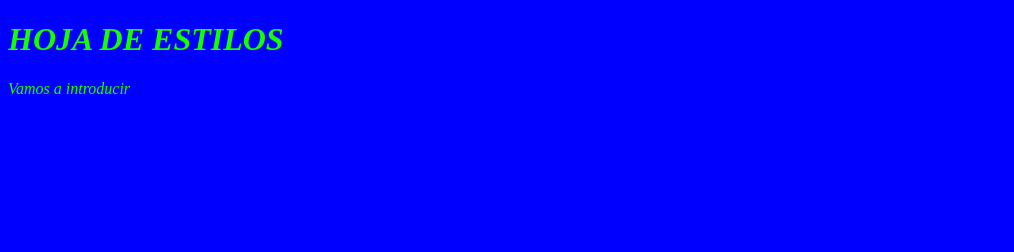
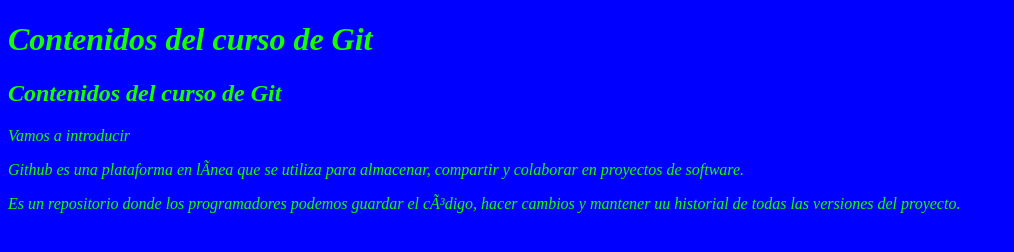
Before and after one commit to Garcia-rgc/edifp, a plain HTML site: page index.html in a window 1280 px wide. Shown: the whole page, without its empty margins (0-1014 px from the left). Drawn offline with Linux system fonts and the light colour scheme.

Commit message:
Nueva actualización de index 15-11-24

```diff
--- a/index.html
+++ b/index.html
@@ -7,7 +7,11 @@
 
     </head>
         <body>
-            <h1>HOJA DE ESTILOS</h1>
-        <p>Vamos a introducir</p>
+            <h1>Contenidos del curso de Git</h1>
+            <h2>Contenidos del curso de Git</h2>
+            <P>Vamos a introducir</P>
+            <p>Github es una plataforma en línea que se utiliza para almacenar, compartir y colaborar en proyectos de software.</p>
+            <p>Es un repositorio donde los programadores podemos guardar el código, hacer cambios y mantener uu historial de todas las versiones del proyecto.</p>
+
         </body>
 </html>
```
